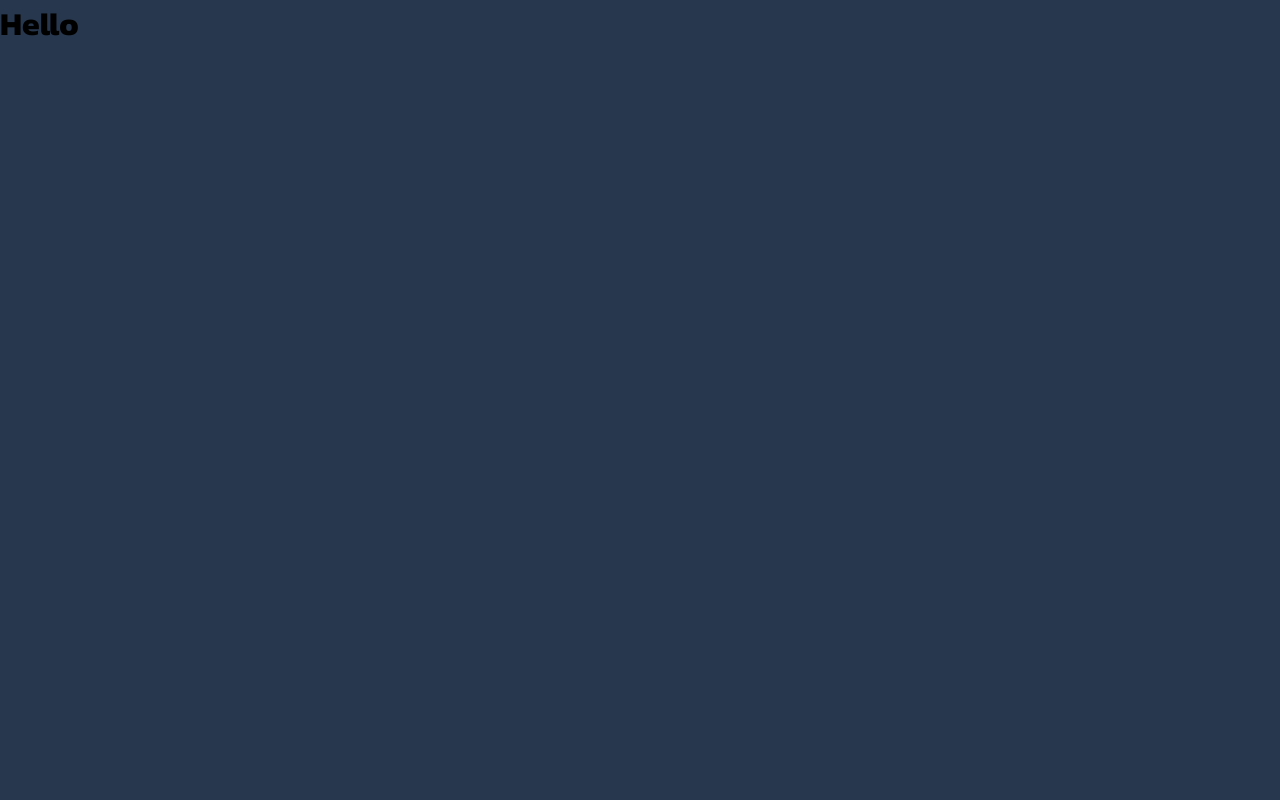
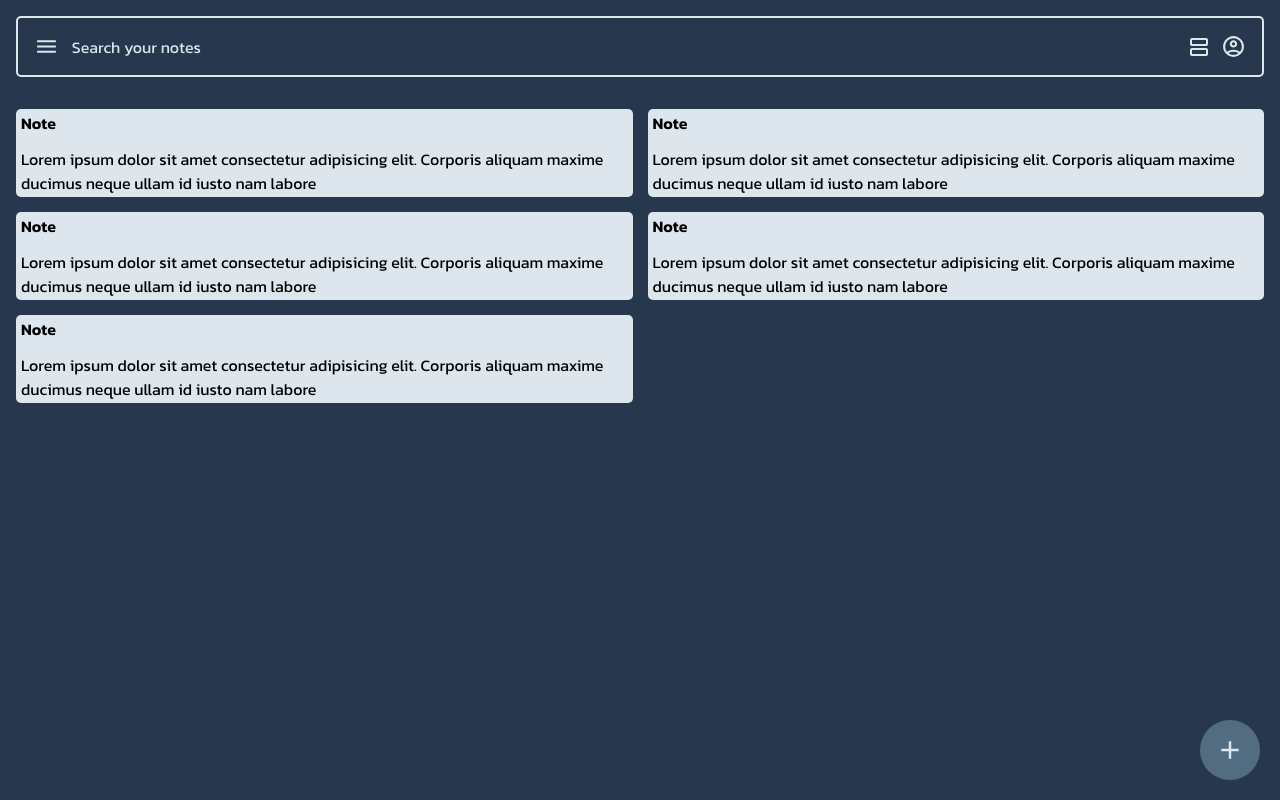
Before and after one commit to urosrelic/swift-note, a React (Vite) app: page / in a window 1280 px wide. Built offline with nearby package versions, Linux system fonts and the light colour scheme.

Commit message:
feat: update app component with created components

```diff
--- a/src/App.tsx
+++ b/src/App.tsx
@@ -1,7 +1,18 @@
+import { useState } from 'react';
+import Fab from './components/FAB/Fab';
+import Navbar from './components/Navbar/Navbar';
+import NoteGrid from './components/NoteGrid/NoteGrid';
+
 function App() {
+  const [gridView, setGridView] = useState<boolean>(true);
+
   return (
     <>
-      <h1>Hello</h1>
+      <div className='app'>
+        <Navbar gridView={gridView} />
+        <NoteGrid gridView={gridView} />
+        <Fab />
+      </div>
     </>
   );
 }
```
